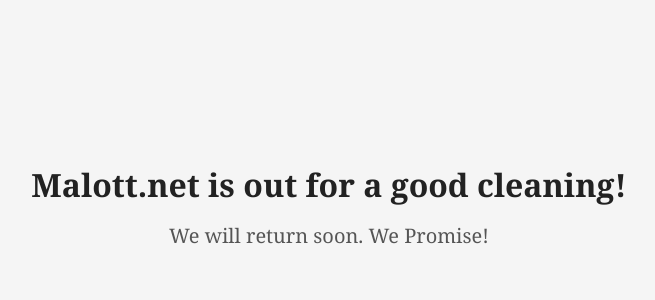
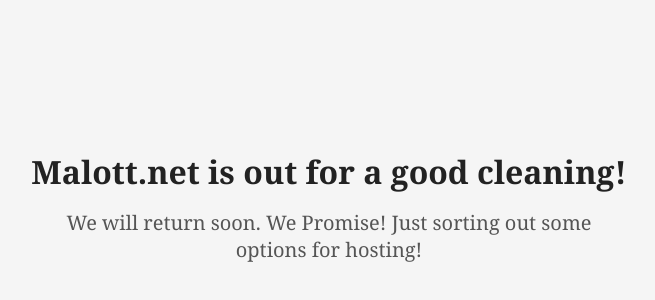
Before and after one commit to mmalott/hello-world, a plain HTML site: page index.html in a window 1280 px wide. Shown: the part 194-494 px from the top of the page, without its empty margins (311-966 px from the left). Drawn offline with Linux system fonts and the light colour scheme.

Commit message:
Update index.html

```diff
--- a/index.html
+++ b/index.html
@@ -38,7 +38,7 @@
 <body>
   <div class="container">
     <h1>Malott.net is out for a good cleaning!</h1>
-    <p>We will return soon. We Promise!</p>
+    <p>We will return soon. We Promise! Just sorting out some options for hosting!</p>
   </div>
 </body>
 </html>
```
